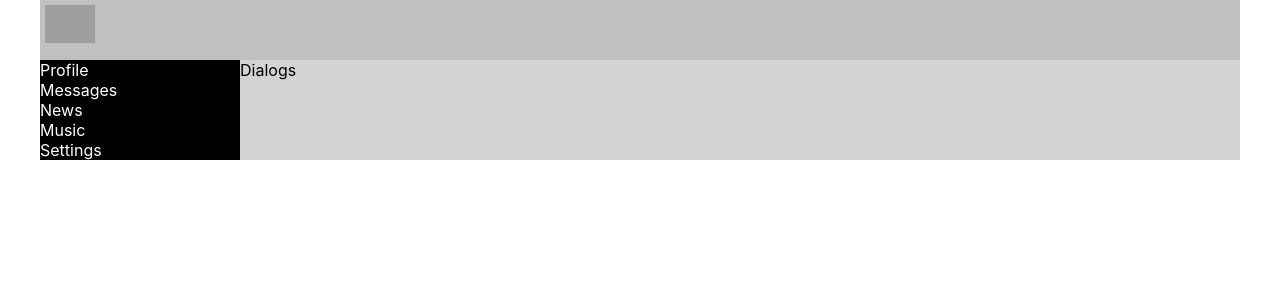
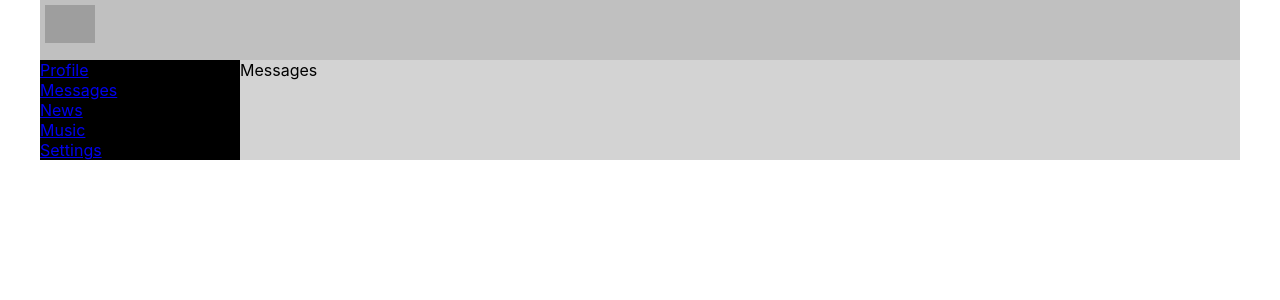
Before and after one commit to Alexander19962202/social_network, a React (Create React App) app: page /messages in a window 1280 px wide. Shown: the top 300 px of the page. Built offline with nearby package versions, Linux system fonts and the light colour scheme; grey boxes are pictures that could not be loaded.

Commit message:
19 route

```diff
--- a/package.json
+++ b/package.json
@@ -8,6 +8,7 @@
     "@testing-library/user-event": "^12.6.0",
     "react": "^17.0.1",
     "react-dom": "^17.0.1",
+    "react-router-dom": "^5.2.0",
     "react-scripts": "4.0.1",
     "web-vitals": "^0.2.4"
   },
--- a/src/App.js
+++ b/src/App.js
@@ -2,18 +2,28 @@
 import Header from "./components/Header/Header";
 import NavBar from "./components/NavBar/NavBar";
 import Profile from "./components/Profile/Profile";
-import Dialogs from "./components/Dialogs/Dialogs";
+import Messages from "./components/Messages/Messages";
+import News from "./components/News/News";
+import Music from "./components/Music/Music";
+import Settings from "./components/Settings/Settings";
+import {BrowserRouter, Route} from 'react-router-dom'
+
 
 const App = () => {
     return (
-        <div className="app-wrapper">
-            <Header/>
-            <NavBar/>
-            <div className='app-wrapper-content'>
-                <Dialogs/>
-                {/*<Profile/>*/}
+        <BrowserRouter>
+            <div className="app-wrapper">
+                <Header/>
+                <NavBar/>
+                <div className='app-wrapper-content'>
+                    <Route path='/profile' component={Profile}/>
+                    <Route path='/messages' component={Messages}/>
+                    <Route path='/news' component={News}/>
+                    <Route path='/music' component={Music}/>
+                    <Route path='/settings' component={Settings}/>
+                </div>
             </div>
-        </div>
+        </BrowserRouter>
     );
 }
 
--- a/src/components/Dialogs/Dialogs.jsx
+++ /dev/null
@@ -1,12 +0,0 @@
-import React from 'react'
-import './Dialogs.module.css'
-
-const Dialogs = () => {
-    return (
-        <div>
-            Dialogs
-        </div>
-    );
-}
-
-export default Dialogs;
--- /dev/null
+++ b/src/components/Messages/Messages.jsx
@@ -0,0 +1,12 @@
+import React from 'react'
+import './Messages.module.css'
+
+const Messages = () => {
+    return (
+        <div>
+            Messages
+        </div>
+    );
+}
+
+export default Messages;
--- /dev/null
+++ b/src/components/Music/Music.jsx
@@ -0,0 +1,10 @@
+import React from 'react';
+import classes from './Music.module.css'
+
+const Music = () => {
+    return (
+        <div>Music</div>
+    );
+}
+
+export default Music;
--- a/src/components/NavBar/NavBar.jsx
+++ b/src/components/NavBar/NavBar.jsx
@@ -5,19 +5,19 @@
     return (
         <nav className={classes.navbar}>
             <div className={classes.item}>
-                <a>Profile</a>
+                <a href='/profile'>Profile</a>
             </div>
             <div className={classes.item}>
-                <a>Messages</a>
+                <a href='/messages'>Messages</a>
             </div>
             <div className={classes.item}>
-                <a>News</a>
+                <a href='/news'>News</a>
             </div>
             <div className={classes.item}>
-                <a>Music</a>
+                <a href='/music'>Music</a>
             </div>
             <div className={classes.item}>
-                <a>Settings</a>
+                <a href='/settings'>Settings</a>
             </div>
         </nav>
     );
--- /dev/null
+++ b/src/components/News/News.jsx
@@ -0,0 +1,10 @@
+import React from 'react';
+import classes from './News.module.css'
+
+const News = () => {
+    return (
+        <div>News</div>
+    );
+}
+
+export default News;
--- /dev/null
+++ b/src/components/Settings/Settings.jsx
@@ -0,0 +1,10 @@
+import React from 'react';
+import classes from './Settings.module.css'
+
+const Settings = () => {
+    return (
+        <div>Settings</div>
+    );
+}
+
+export default Settings;
```
Also changed, not shown: src/components/Messages/Messages.module.css (added), src/components/Music/Music.module.css (added), src/components/News/News.module.css (added), src/components/Settings/Settings.module.css (added), 1 other file (tests, documents, lock files or other folders).
